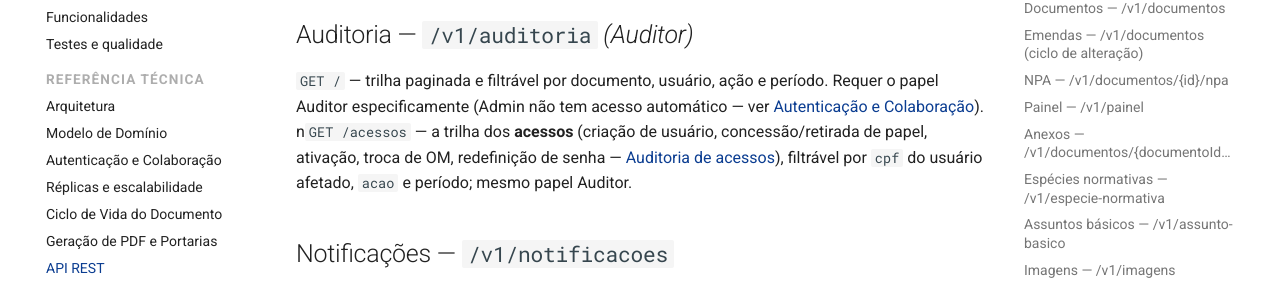
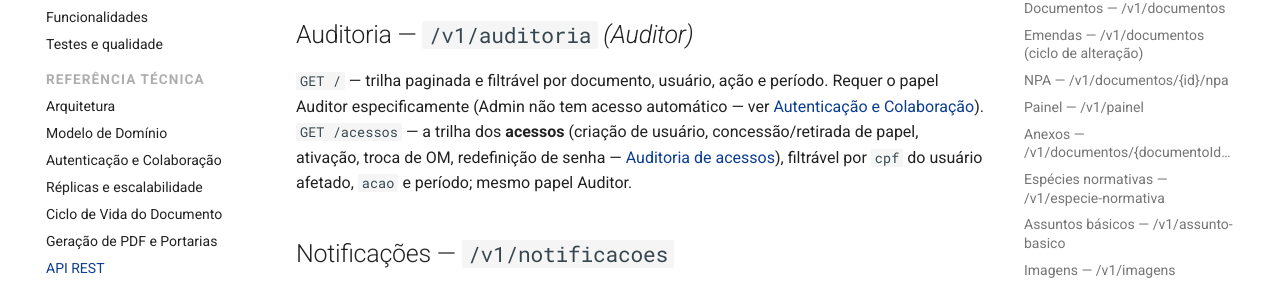
Before and after one commit to danielchipolesch/fab-legis, an MkDocs documentation site: the page built from docs/api-rest.md, in a window 1280 px wide and 900 px high, scrolled down 7337 px. Shown: the part 163-448 px from the top of the window. Built offline with MkDocs 1.6.1 and Material for MkDocs 9.7.7, drawn with Linux system fonts in a browser that asks for light colours; comment, search, counter and statistics services are not loaded.

```diff
--- a/docs/api-rest.md
+++ b/docs/api-rest.md
@@ -148,7 +148,7 @@ Criar (`POST /v1/documentos`) ou clonar (`POST /v1/documentos/{id}/clonar`) sem
 ## Auditoria — `/v1/auditoria` *(Auditor)*
 
 `GET /` — trilha paginada e filtrável por documento, usuário, ação e período. Requer o papel Auditor especificamente (Admin não tem acesso automático — ver [Autenticação e Colaboração](autenticacao.md)).
-n`GET /acessos` — a trilha dos **acessos** (criação de usuário, concessão/retirada de papel, ativação, troca de OM, redefinição de senha — [Auditoria de acessos](autenticacao.md#auditoria-de-acessos)), filtrável por `cpf` do usuário afetado, `acao` e período; mesmo papel Auditor.
+`GET /acessos` — a trilha dos **acessos** (criação de usuário, concessão/retirada de papel, ativação, troca de OM, redefinição de senha — [Auditoria de acessos](autenticacao.md#auditoria-de-acessos)), filtrável por `cpf` do usuário afetado, `acao` e período; mesmo papel Auditor.
 
 ## Notificações — `/v1/notificacoes`
 
```
